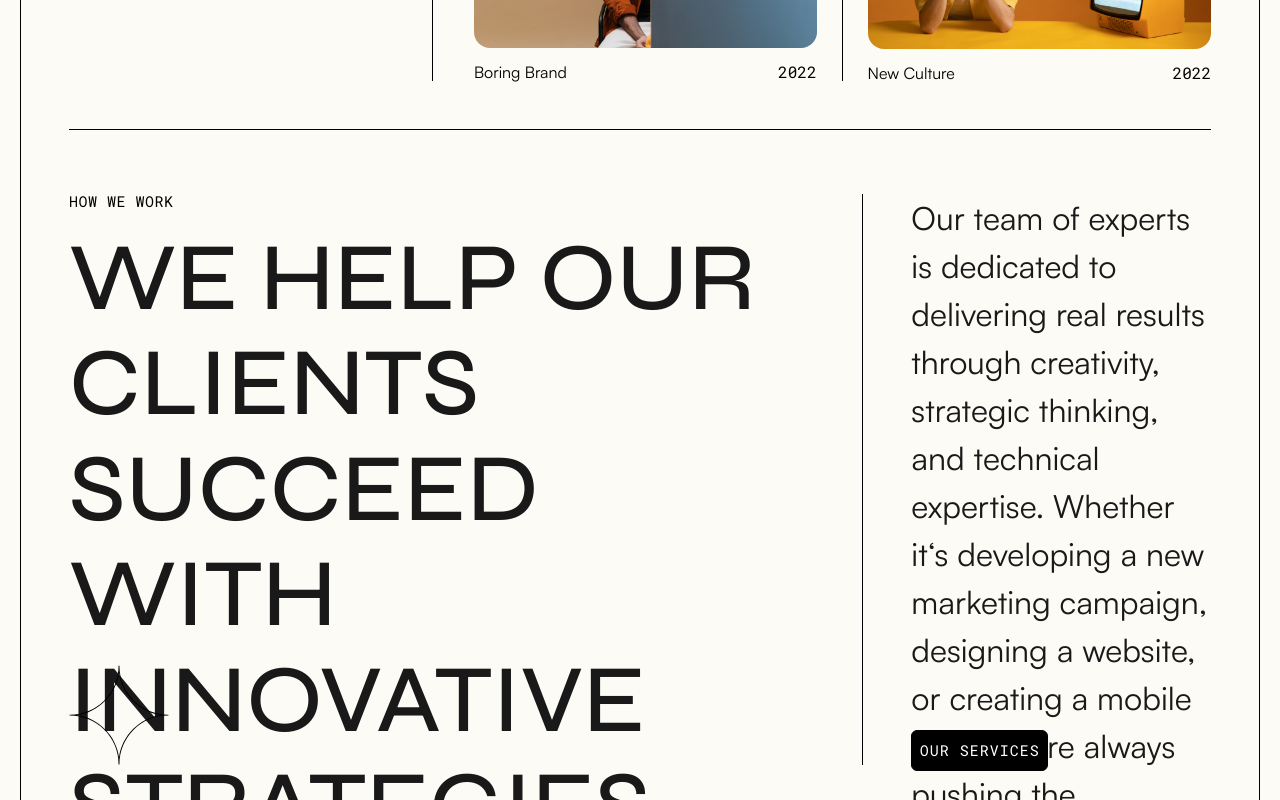
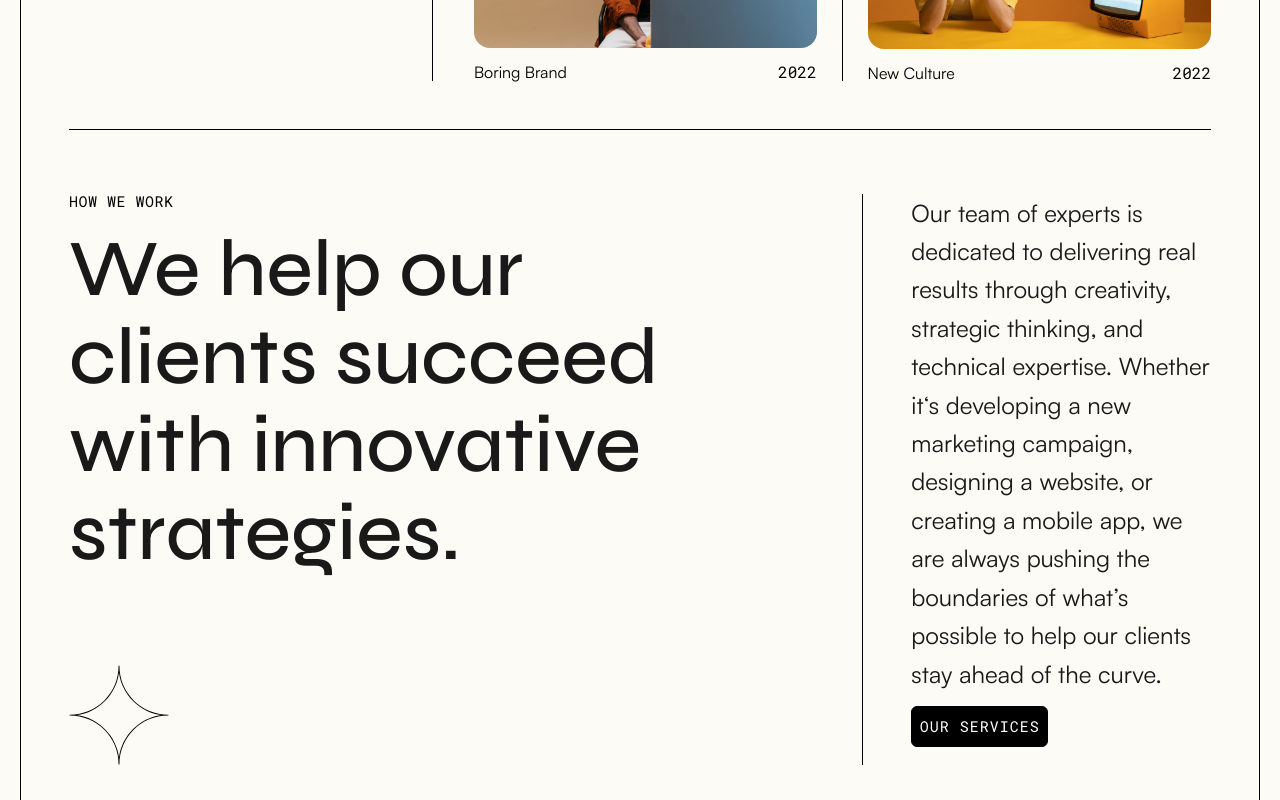
Before and after one commit to taodemy/website, a Next.js app: page / in a window 1280 px wide. Shown: the part 2900-3700 px from the top of the page. Built offline with nearby package versions, Linux system fonts and the light colour scheme.

Commit message:
refactor: add css file for small heading

```diff
--- a/components/general/HowWeWork.tsx
+++ b/components/general/HowWeWork.tsx
@@ -4,11 +4,9 @@ const HowWeWork = () => {
   return (
     <InfoBlock
       sectionName="How we work"
-      title="We help our clients
-          succeed with innovative
-          strategies."
+      title="We help our clients succeed with innovative strategies."
       iconPath="/images/star.svg"
-      blockType="normal"
+      blockType="smallHeading"
       content="Our team of experts is dedicated to delivering real results through creativity, strategic
           thinking, and technical expertise. Whether it‘s developing a new marketing campaign,
           designing a website, or creating a mobile app, we are always pushing the boundaries of
--- a/components/general/InfoBlock/InfoBlock.tsx
+++ b/components/general/InfoBlock/InfoBlock.tsx
@@ -2,7 +2,7 @@ import styles from "@/styles/InfoBlock.module.css";
 import { fontSyne, fontSatoshi, fontRobotoMono } from "@/pages/_app";
 import Button from "../../base/Button";
 
-type InfoBlockType = "normal" | "input";
+type InfoBlockType = "normal" | "smallHeading" | "input";
 type InfoProps = {
   sectionName: string;
   title: string;
@@ -26,11 +26,19 @@ const InfoBlock = ({
         <p className={`${fontRobotoMono.className} global__text-meta ${styles.info_block_heading}`}>
           {sectionName}
         </p>
-        <h1
-          className={`${fontSyne.className} global__uppercase-heading--medium ${styles.info_block__title_text}`}
-        >
-          {title}
-        </h1>
+        {blockType === "smallHeading" ? (
+          <h1
+            className={`${fontSyne.className} global__heading--small ${styles.info_block__title_text_small}`}
+          >
+            {title}
+          </h1>
+        ) : (
+          <h1
+            className={`${fontSyne.className} global__uppercase-heading--medium ${styles.info_block__title_text}`}
+          >
+            {title}
+          </h1>
+        )}
         <img
           src={iconPath}
           alt={`${title}icon`}
@@ -40,17 +48,7 @@ const InfoBlock = ({
           className={styles.info_block__icon}
         />
       </div>
-      {blockType === "normal" && (
-        <div className={styles.info_block__normal_content}>
-          <p
-            className={`${fontSatoshi.className} global__text-xlarge ${styles.info_block__normal_content_text}`}
-          >
-            {content}
-          </p>
-          <Button>{buttonContent}</Button>
-        </div>
-      )}
-      {blockType === "input" && (
+      {blockType === "input" ? (
         <div className={styles.info_block__sign_up_content}>
           <p
             className={`${fontSatoshi.className} global__text-xlarge ${styles.info_block__sign_up_content__text}`}
@@ -66,6 +64,23 @@ const InfoBlock = ({
             <Button>sign up</Button>
           </form>
         </div>
+      ) : (
+        <div className={styles.info_block__normal_content}>
+          {blockType === "smallHeading" ? (
+            <p
+              className={`${fontSatoshi.className} global__text--large ${styles.info_block__normal_content_text_small}`}
+            >
+              {content}
+            </p>
+          ) : (
+            <p
+              className={`${fontSatoshi.className} global__text-xlarge ${styles.info_block__normal_content_text}`}
+            >
+              {content}
+            </p>
+          )}
+          <Button>{buttonContent}</Button>
+        </div>
       )}
     </section>
   );
--- a/styles/InfoBlock.module.css
+++ b/styles/InfoBlock.module.css
@@ -22,6 +22,13 @@
   height: 424px;
 }
 
+.info_block__title_text_small {
+  font-weight: 500;
+  color: var(--text-default);
+  margin: 16px 48px 16px 0;
+  height: 424px;
+}
+
 .info_block__icon {
   color: var(--icon-default);
 }
@@ -40,6 +47,12 @@
   color: var(--text-default);
   margin: 0 0 48px 0;
   height: 488px;
+}
+
+.info_block__normal_content_text_small {
+  color: var(--text-default);
+  margin: 0 0 48px 0;
+  height: 464px;
 }
 
 .info_block__sign_up_content {
```
